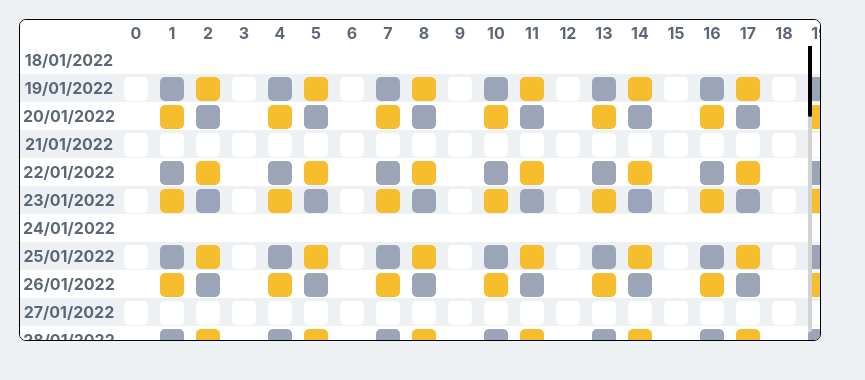
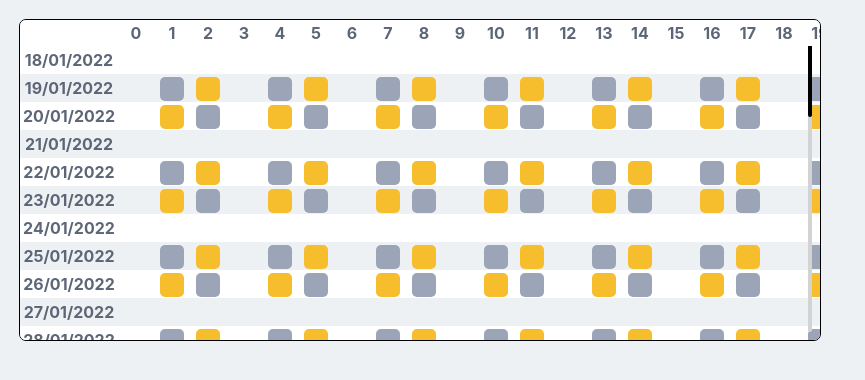
Before and after one commit to lumaglia/TP-DESO, a Next.js app in the folder frontend/: page /Habitacion/Reservar in a window 1280 px wide. Shown: the top 380 px of the page, without its empty margins (0-865 px from the left). Built offline with nearby package versions, Linux system fonts and the light colour scheme.

Commit message:
feat(frontend): mejora los estilos de la tabla Reservar

```diff
--- a/frontend/app/Habitacion/Reservar/ReservaHabitacion.css
+++ b/frontend/app/Habitacion/Reservar/ReservaHabitacion.css
@@ -5,10 +5,6 @@
     border-radius: 5px;
     position: relative;
     margin: 0 5px;
-
-    &[data-estado='disponible'] {
-        background-color: white;
-    }
 
     &[data-estado='reservado'] {
         background-color: #F6BE2C;
@@ -62,8 +58,11 @@
 
     }
 
-    &:hover, &[data-hovered=true] {
-        background-color: #99C0FF;
+    &[data-hovered=true] {
+        filter: opacity(75%);
+        &[data-estado='disponible'] {
+            background-color: #99C0FF;
+        }
     }
 
     &[data-hovered=true][data-seleccionado=true] {
@@ -96,5 +95,12 @@ td {
 }
 
 td:hover > div > .tableButton {
-    background-color: #99C0FF;
+    filter: opacity(60%);
+    &[data-estado='disponible'] {
+        background-color: #99C0FF;
+    }
 }
+
+tr td.invalido {
+    filter: brightness(85%);
+}
--- a/frontend/app/Habitacion/Reservar/TablaReserva.tsx
+++ b/frontend/app/Habitacion/Reservar/TablaReserva.tsx
@@ -154,15 +154,17 @@ export default function TablaReserva() {
                             {dates.map((date, i) => <tr key={date.toLocaleDateString("en-GB")}>
                                 <th>{date.toLocaleDateString("en-GB")}</th>
                                 {habitaciones.map((h, i) => <td key={date.toLocaleDateString("en-GB") + i}
-                                onMouseEnter={() => handleMouseEnter(date, h)} onMouseLeave={() => handleMouseLeave()} onClick={() => handleClick(date, h)}
+                                                                className={(indiceSeleccionActual === null || h === indiceSeleccionActual)
+                                                                    ? ''
+                                                                    : 'invalido' }
+                                                                onMouseEnter={() => handleMouseEnter(date, h)}
+                                                                onMouseLeave={() => handleMouseLeave()}
+                                                                onClick={() => handleClick(date, h)}
                                                                 onContextMenu={(e) => {
                                                                     e.preventDefault();
                                                                     e.stopPropagation();
                                                                     handleRightClick(date, h)}}>
-                                    <TableButton date={date} habitacion={h}
-                                                 onClick={handleClick} onRightClick={handleRightClick}
-                                                 onMouseEnter={handleMouseEnter} onMouseLeave={handleMouseLeave}
-                                                 seleccionado={getKey(h, seleccionadas).some((arr: Array<Date>) =>
+                                    <TableButton seleccionado={getKey(h, seleccionadas).some((arr: Array<Date>) =>
                                         arr[0]?.getTime() == date.getTime() || (arr[0] <= date && arr[1] >= date))}
                                                  hovered={h===indiceSeleccionActual
                                                      && hovered !== null
--- a/frontend/app/Habitacion/Reservar/TableButton.tsx
+++ b/frontend/app/Habitacion/Reservar/TableButton.tsx
@@ -2,14 +2,12 @@
 
 import './ReservaHabitacion.css'
 
-export default function TableButton( {start = false, end = false, estado = 'disponible', date, habitacion,
-                                         seleccionado = false, hovered = false, onClick, onRightClick, onMouseEnter, onMouseLeave }
-                                     : {start?: boolean, end?: boolean, estado?: string, date: Date, habitacion: number,
-                                        seleccionado?: boolean, hovered?: boolean, onClick: any, onRightClick: any, onMouseEnter: any, onMouseLeave: any} ) {
+export default function TableButton( {start = false, end = false, estado = 'disponible', seleccionado = false, hovered = false}
+: {start?: boolean, end?: boolean, estado?: string, seleccionado?: boolean, hovered?: boolean} ) {
     return (
         <div>
             <button className='tableButton' data-estado={estado} data-seleccionado={seleccionado} data-hovered={hovered}
-                    data-start={start} data-end={end}/>
+                    data-start={start} data-end={end} />
         </div>
     )
 }
```
